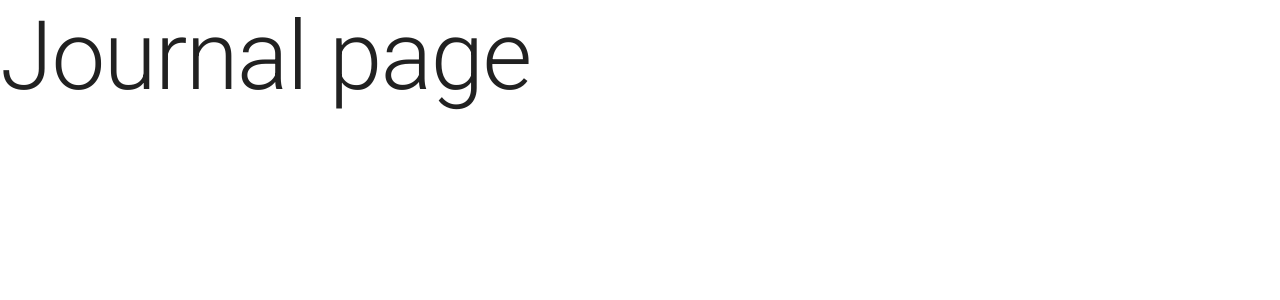
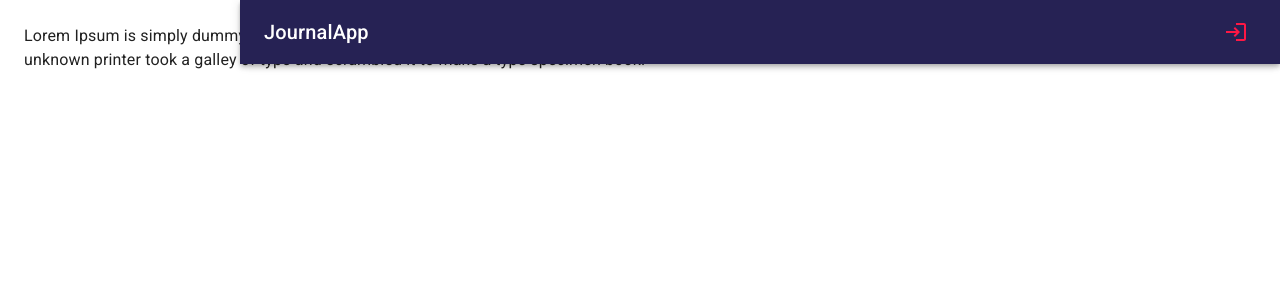
Before and after one commit to chmalo/journal-app, a React (Vite) app: page / in a window 1280 px wide. Shown: the top 300 px of the page. Built offline with nearby package versions, Linux system fonts and the light colour scheme.

Commit message:
feat navbar

```diff
--- /dev/null
+++ b/src/journal/components/NavBar.tsx
@@ -0,0 +1,39 @@
+import { AppBar, Grid, IconButton, Toolbar, Typography } from "@mui/material"
+import { LoginOutlined, MenuOutlined } from "@mui/icons-material"
+
+export const NavBar = ({ drawerWidth }: { drawerWidth: number }) => {
+  return (
+    <AppBar
+      position="fixed"
+      sx={{
+        width: { sm: `calc(100% - ${drawerWidth}px)` },
+        ml: { sm: `${drawerWidth}px` },
+      }}
+    >
+      <Toolbar>
+        <IconButton
+          color="inherit"
+          edge="start"
+          sx={{ mr: 2, display: { sm: "none" } }}
+        >
+          <MenuOutlined />
+        </IconButton>
+
+        <Grid
+          container
+          direction="row"
+          justifyContent="space-between"
+          alignItems="center"
+        >
+          <Typography variant="h6" noWrap component="div">
+            JournalApp
+          </Typography>
+
+          <IconButton color="error">
+            <LoginOutlined />
+          </IconButton>
+        </Grid>
+      </Toolbar>
+    </AppBar>
+  )
+}
--- /dev/null
+++ b/src/journal/components/index.ts
@@ -0,0 +1 @@
+export * from "./NavBar"
--- /dev/null
+++ b/src/journal/layout/JournalLayout.tsx
@@ -0,0 +1,16 @@
+import { Box } from "@mui/material"
+import { NavBar } from "../components"
+
+const drawerWidth = 240
+
+export const JournalLayout = ({ children }: { children: any }) => {
+  return (
+    <Box sx={{ display: "flex" }}>
+      <NavBar drawerWidth={drawerWidth} />
+
+      <Box component="main" sx={{ flexGrow: 1, p: 3 }}>
+        {children}
+      </Box>
+    </Box>
+  )
+}
--- a/src/journal/pages/JournalPage.tsx
+++ b/src/journal/pages/JournalPage.tsx
@@ -1,9 +1,15 @@
 import { Typography } from "@mui/material"
+import { JournalLayout } from "../layout/JournalLayout"
 
 export const JournalPage = () => {
   return (
-    <>
-      <Typography variant="h1">Journal page</Typography>
-    </>
+    <JournalLayout>
+      <Typography>
+        Lorem Ipsum is simply dummy text of the printing and typesetting
+        industry. Lorem Ipsum has been the industry's standard dummy text ever
+        since the 1500s, when an unknown printer took a galley of type and
+        scrambled it to make a type specimen book.
+      </Typography>
+    </JournalLayout>
   )
 }
```
